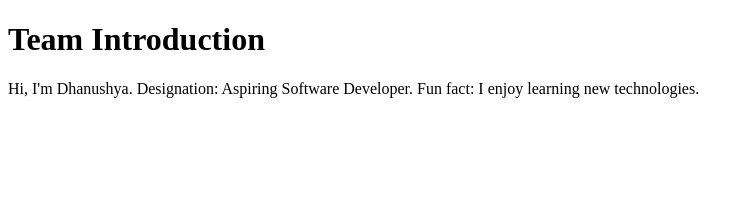
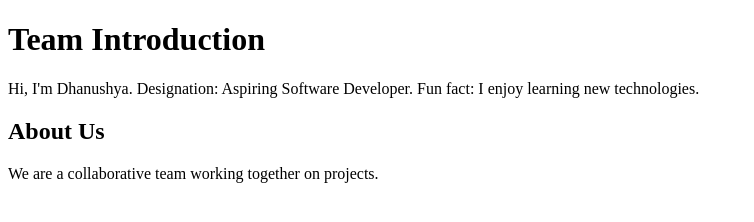
Before and after one commit to Dhanushya05/team-intro1, a plain HTML site: page index.html in a window 1280 px wide. Shown: the whole page, without its empty margins (0-754 px from the left). Drawn offline with Linux system fonts and the light colour scheme.

Commit message:
Added About Us section

```diff
--- a/index.html
+++ b/index.html
@@ -7,5 +7,7 @@
 <body>
     <h1>Team Introduction</h1>
     <p>Hi, I'm Dhanushya. Designation: Aspiring Software Developer. Fun fact: I enjoy learning new technologies.</p>
+    <h2>About Us</h2>
+<p>We are a collaborative team working together on projects.</p>
 </body>
 </html>
```
